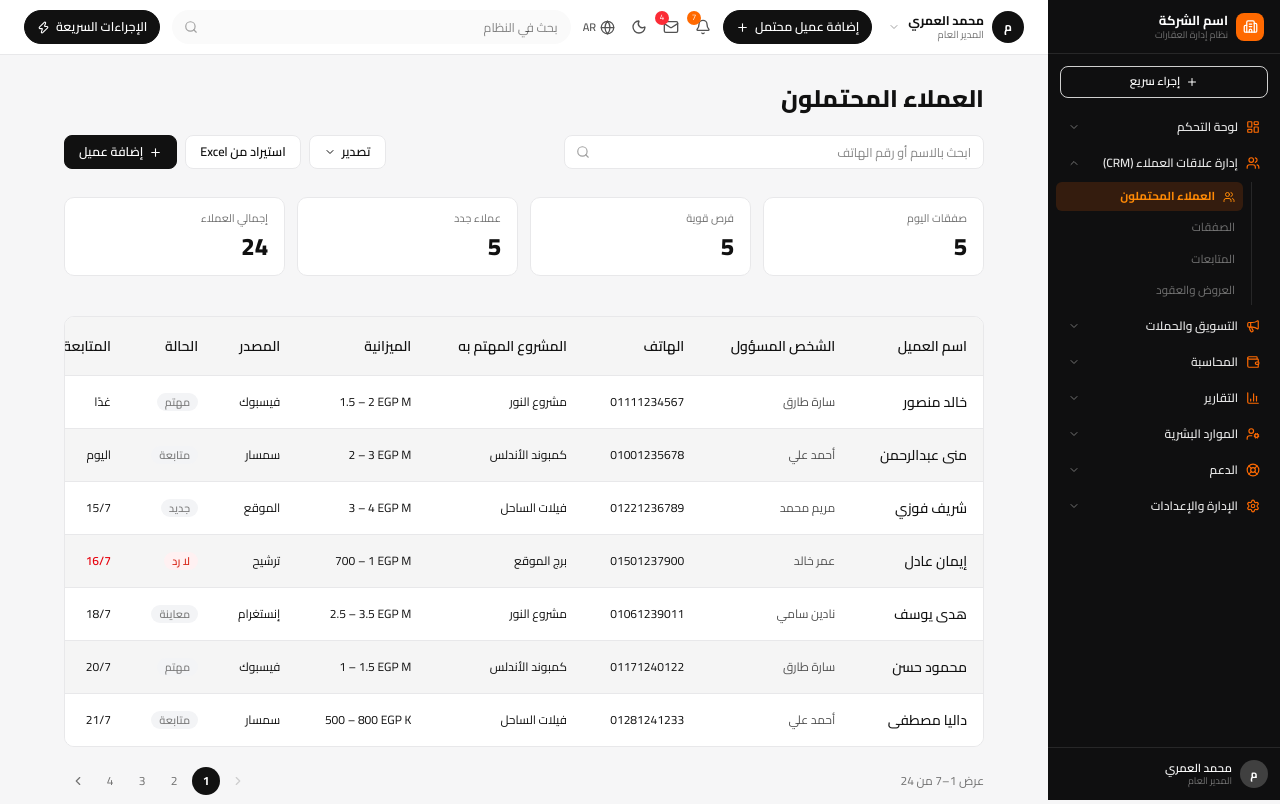
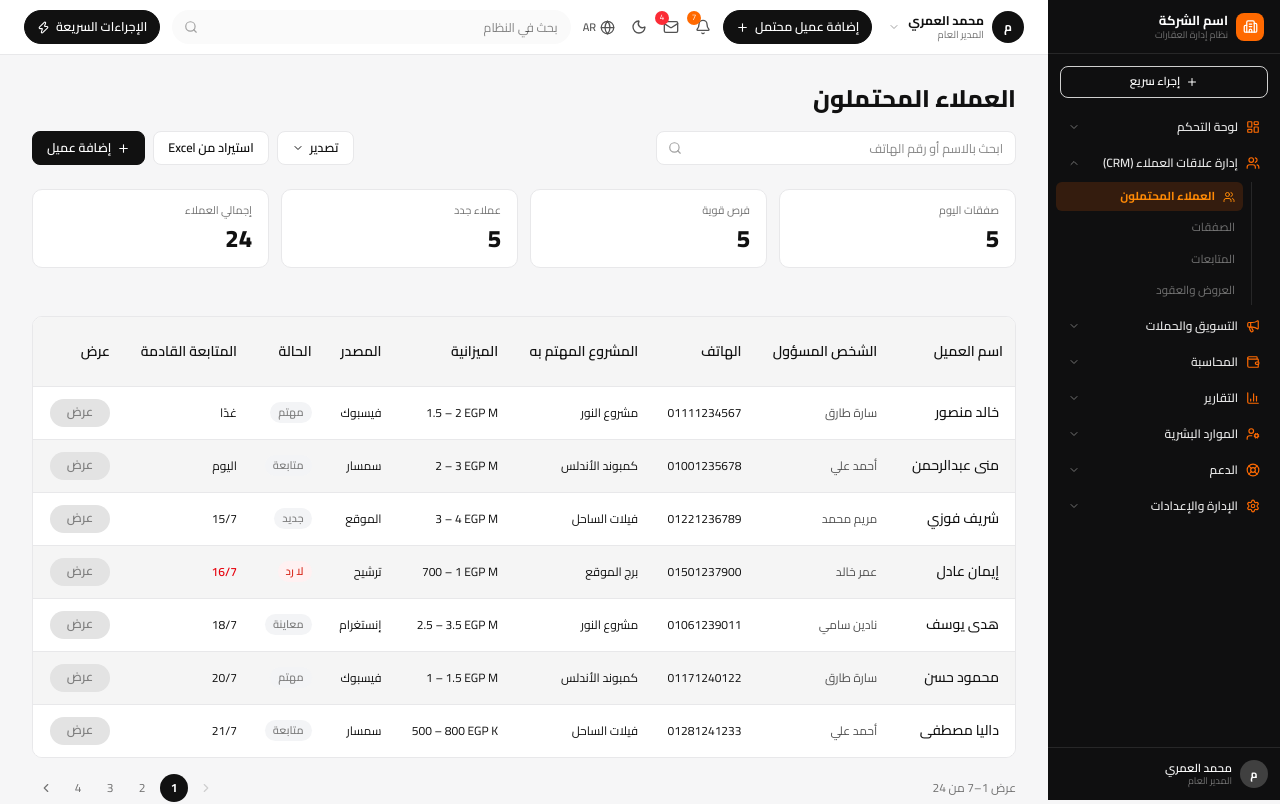
Before and after one commit to laila-272/CRM, a React (Vite) app: page /potential-clients in a window 1280 px wide. Shown: the top 804 px of the page. Built offline with nearby package versions, Linux system fonts and the light colour scheme.

Commit message:
Improve responsive layout

```diff
--- a/src/Components/Layout/Layout.jsx
+++ b/src/Components/Layout/Layout.jsx
@@ -1,19 +1,24 @@
-import { useState } from 'react'
-import { Outlet } from 'react-router-dom'
-import Sidebar from '../Sidebar/Sidebar.jsx'
-import Navbar from '../Navbar/Navbar.jsx'
+
+import { useState } from "react";
+import { Outlet } from "react-router-dom";
+import Sidebar from "../Sidebar/Sidebar.jsx";
+import Navbar from "../Navbar/Navbar.jsx";
 
 export default function Layout() {
-  const [open, setOpen] = useState(false)
+  const [open, setOpen] = useState(false);
+
   return (
     <div dir="rtl" className="min-h-screen bg-page">
       <Sidebar open={open} onClose={() => setOpen(false)} />
+
       <div className="lg:mr-[232px] min-w-0">
         <Navbar onMenu={() => setOpen(true)} />
-        <main className="px-4 sm:px-10 pb-10 pt-5 max-w-[1280px]">
+
+        <main className="w-full min-w-0 px-4 sm:px-6 lg:px-8 2xl:px-10 pb-10 pt-5">
           <Outlet />
         </main>
       </div>
     </div>
-  )
+  );
 }
+;
--- a/src/Components/Pages/PotentialClients.jsx
+++ b/src/Components/Pages/PotentialClients.jsx
@@ -107,16 +107,14 @@ export default function PotentialClients() {
   const nums = Array.from({ length: pages }, (_, i) => i + 1);
 
   return (
-    <div className="mx-auto w-full max-w-[1800px] min-w-0 space-y-4 px-2 sm:px-3 lg:space-y-5 lg:px-4 xl:px-6 2xl:space-y-6 2xl:px-8">
+    <div className="space-y-4">
       <div className="flex flex-wrap items-center gap-3 justify-between">
-        <h1 className="pt-2 text-xl font-extrabold sm:text-2xl 2xl:text-3xl">
-          العملاء المحتملون
-        </h1>
+        <h1 className="text-2xl pt-2 font-extrabold">العملاء المحتملون</h1>
       </div>
 
-      <div className="search flex min-w-0 flex-col items-stretch justify-between gap-3 sm:flex-row sm:flex-wrap sm:items-center">
+      <div className="search flex items-center justify-between gap-3 flex-wrap">
         {" "}
-        <div className="relative w-full min-w-0 sm:w-[min(360px,100%)] xl:w-[420px] 2xl:w-[480px]">
+        <div className="relative w-full sm:w-[360px]">
           <Search
             size={14}
             className="absolute top-1/2 -translate-y-1/2 left-3 text-neutral-400"
@@ -131,7 +129,7 @@ export default function PotentialClients() {
             }}
           />
         </div>
-        <div className="flex min-w-0 flex-wrap gap-2 sm:justify-end">
+        <div className="flex flex-wrap gap-2 ">
           <button className="btn" onClick={exportCsv}>
             تصدير
             <ChevronDown size={12} />
@@ -150,7 +148,7 @@ export default function PotentialClients() {
       </div>
 
       {showFilters && (
-        <div className="card grid grid-cols-1 items-end gap-2 p-3 sm:grid-cols-2 xl:grid-cols-4 2xl:gap-3">
+        <div className="card p-3 grid sm:grid-cols-4 gap-2 items-end">
           <select
             className="input"
             value={filters.status}
@@ -193,7 +191,7 @@ export default function PotentialClients() {
         </div>
       )}
 
-      <div className="grid grid-cols-1 gap-3 pb-5 pt-2 sm:grid-cols-2 xl:grid-cols-4 2xl:gap-5 2xl:pb-8">
+      <div className="grid grid-cols-2 lg:grid-cols-4 gap-3 pt-2 pb-8">
         <Stat
           label=" صفقات اليوم "
           value={customers.filter((c) => c.status === "مهتم").length}
@@ -209,9 +207,9 @@ export default function PotentialClients() {
         <Stat label="إجمالي العملاء" value={customers.length} />
       </div>
 
-      <div className="card min-w-0 overflow-hidden">
-        <div className="w-full overflow-x-auto overscroll-x-contain">
-          <table className="w-full min-w-[1000px] text-right text-xs xl:min-w-[1100px] 2xl:min-w-full 2xl:text-[13px]">
+      <div className="card overflow-hidden">
+        <div className="overflow-x-auto">
+          <table className="w-full text-[12px] text-right min-w-[900px]">
             <thead>
               <tr className="text-[#111111] text-[14px] border-b border-line bg-[#F5F5F5]">
                 {[
@@ -227,7 +225,7 @@ export default function PotentialClients() {
                 ].map((h) => (
                   <th
                     key={h}
-                    className="whitespace-nowrap px-3 py-4 font-semibold xl:px-4 xl:py-5 2xl:px-5 2xl:py-6"
+                    className="font-semibold px-3 py-6 whitespace-nowrap"
                   >
                     {h}
                   </th>
@@ -241,33 +239,27 @@ export default function PotentialClients() {
                   className="border-b border-line last:border-0 hover:bg-neutral-50   even:bg-[#F5F5F5]
     odd:bg-white transition-colors"
                 >
-                  <td className="whitespace-nowrap px-3 py-3 text-[13px] font-medium xl:px-4 xl:text-sm 2xl:px-5 2xl:py-4">
+                  <td className="px-4 py-3 font-medium text-[14px] whitespace-nowrap ">
                     {c.name}
                   </td>
-                  <td className="whitespace-nowrap px-3 py-3 text-neutral-600 xl:px-4 2xl:px-5 2xl:py-4">
-                    {c.owner}
-                  </td>
-                  <td className="whitespace-nowrap px-3 py-3 xl:px-4 2xl:px-5 2xl:py-4">
+                  <td className="px-3 py-3 text-neutral-600">{c.owner}</td>
+                  <td className="px-3 py-3">
                     <span className="ltr-text">{c.phone}</span>
                   </td>
-                  <td className="whitespace-nowrap px-3 py-3 xl:px-4 2xl:px-5 2xl:py-4">
-                    {c.project}
-                  </td>
-                  <td className="whitespace-nowrap px-3 py-3 xl:px-4 2xl:px-5 2xl:py-4">
+                  <td className="px-3 py-3">{c.project}</td>
+                  <td className="px-3 py-3 whitespace-nowrap">
                     <span className="ltr-text">{c.budget}</span>
                   </td>
-                  <td className="whitespace-nowrap px-3 py-3 xl:px-4 2xl:px-5 2xl:py-4">
-                    {c.source}
-                  </td>
-                  <td className="whitespace-nowrap px-3 py-3 xl:px-4 2xl:px-5 2xl:py-4">
+                  <td className="px-3 py-3">{c.source}</td>
+                  <td className="px-3 py-3">
                     <StatusBadge status={c.status} />
                   </td>
                   <td
-                    className={`whitespace-nowrap px-3 py-3 xl:px-4 2xl:px-5 2xl:py-4 ${c.status === "لا رد" ? "font-semibold text-red-600" : ""}`}
+                    className={`px-3 py-3 ${c.status === "لا رد" ? "text-red-600 font-semibold" : ""}`}
                   >
                     {c.nextFollowUp}
                   </td>
-                  <td className="whitespace-nowrap px-3 py-3 xl:px-4 2xl:px-5 2xl:py-4">
+                  <td className="px-3 py-3">
                     <button
                       className="btn text-[#7F7F7F] !px-4 !h-7 !px-3 !bg-[#E3E3E3] !border-transparent !rounded-3xl "
                       onClick={() => navigate(`/customer-details/${c.id}`)}
@@ -292,12 +284,12 @@ export default function PotentialClients() {
         </div>
       </div>
 
-      <div className="flex flex-wrap items-center justify-between gap-3 text-xs text-neutral-500">
+      <div className="flex items-center justify-between text-[12px] text-neutral-500">
         <span>
           عرض {filtered.length ? (cur - 1) * PAGE_SIZE + 1 : 0}–
           {Math.min(cur * PAGE_SIZE, filtered.length)} من {filtered.length}
         </span>
-        <div className="flex max-w-full flex-wrap items-center gap-1" dir="rtl">
+        <div className="flex items-center gap-1" dir="rtl">
           <button
             className="w-7 h-7 grid place-items-center rounded-full hover:bg-neutral-200 disabled:opacity-30"
             disabled={cur === 1}
```
